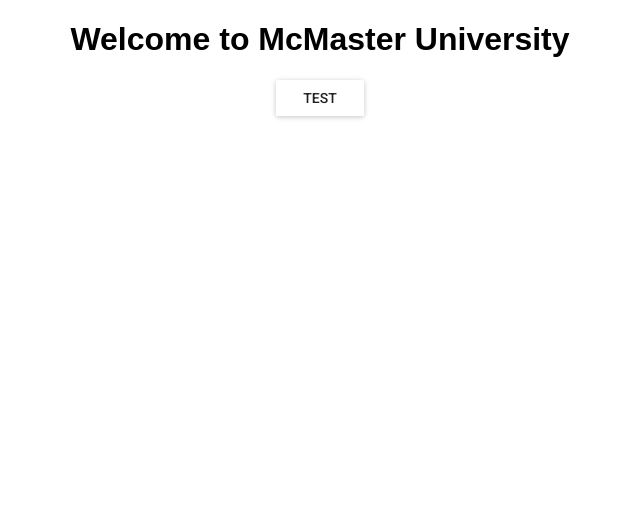
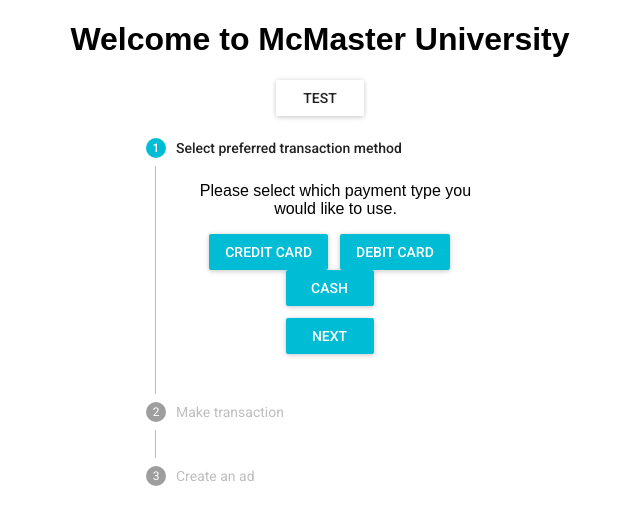
Before and after one commit to cgsheeh/4hc3_parking_meter, a React (Create React App) app: page / in a window 1280 px wide. Shown: the top 524 px of the page, without its empty margins (320-960 px from the left). Built offline with nearby package versions, Linux system fonts and the light colour scheme; what react-tap-event-plugin would draw is missing.

Commit message:
Stepper added with service to set payment type. First Draft.

```diff
--- a/src/App.js
+++ b/src/App.js
@@ -4,11 +4,167 @@
 import RaisedButton from 'material-ui/RaisedButton';
 import MuiThemeProvider from 'material-ui/styles/MuiThemeProvider';
 
+//
+import {
+  Step,
+  Stepper,
+  StepLabel,
+  StepContent,
+} from 'material-ui/Stepper';
+import FlatButton from 'material-ui/FlatButton';
+import FontIcon from 'material-ui/FontIcon';
+import ActionAndroid from 'material-ui/svg-icons/action/android';
+
 // Needed for onTouchTap
 // http://stackoverflow.com/a/34015469/988941
 import injectTapEventPlugin from 'react-tap-event-plugin';
 injectTapEventPlugin();
 
+class BuyMenu extends Component {
+  constructor(props) {
+    super(props);
+    debugger
+    this.state = {
+      finished: false,
+      stepIndex: 0,
+      paymentType: '',
+    };
+  }
+
+  componentDidUpdate(prevProps, prevState){
+    debugger
+  }
+
+  setPaymentType (event) {
+    const {stepIndex} = this.state;
+    debugger
+    console.log(this.state);
+    this.setState({
+      stepIndex: stepIndex + 1,
+      finished: stepIndex >= 2,
+      paymentType: event,
+    });
+    console.log(this.state.paymentType);
+  };
+
+  handlePrev = () => {
+    const {stepIndex} = this.state;
+    if (stepIndex > 0) {
+      this.setState({stepIndex: stepIndex - 1});
+    }
+  };
+
+
+
+renderStepActions(step) {
+    const {stepIndex} = this.state;
+
+    return (
+      <div style={{margin: '12px 0'}}>
+        <RaisedButton
+          label={stepIndex === 2 ? 'Finish' : 'Next'}
+          disableTouchRipple={true}
+          disableFocusRipple={true}
+          primary={true}
+          onTouchTap={this.handleNext}
+          style={{marginRight: 12}}
+        />
+        {step > 0 && (
+          <FlatButton
+            label="Back"
+            disabled={stepIndex === 0}
+            disableTouchRipple={true}
+            disableFocusRipple={true}
+            onTouchTap={this.handlePrev}
+          />
+        )}
+      </div>
+    );
+  }
+
+  render() {
+    const {finished, stepIndex} = this.state;
+
+    return (
+      <div className="BuyMenu" style={{maxWidth: 380, maxHeight: 400, margin: 'auto'}}>
+        <Stepper activeStep={stepIndex} orientation="vertical">
+          <Step>
+            <StepLabel>Select preferred transaction method</StepLabel>
+            <StepContent>
+              <p>
+                Please select which payment type you would like to use.
+              </p>
+              <div>
+
+              </div>
+
+                <RaisedButton
+                  label={'Credit Card'}
+                  disableTouchRipple={true}
+                  disableFocusRipple={true}
+                  primary={true}
+                  testValue={"Testing this shit"}
+                  onTouchTap={() => this.setPaymentType("credit")}
+
+                  style={{marginRight: 12}}
+                />
+                <RaisedButton
+                  label={'Debit Card'}
+                  disableTouchRipple={true}
+                  disableFocusRipple={true}
+                  primary={true}
+                  onTouchTap={() => this.setPaymentType("debit")}
+                  style={{marginRight: 12}}
+                />
+                <RaisedButton
+                  label={'Cash'}
+                  disableTouchRipple={true}
+                  disableFocusRipple={true}
+                  primary={true}
+                  onTouchTap={() => this.setPaymentType("coin")}
+                  style={{marginRight: 12}}
+                />
+
+              {this.renderStepActions(0)}
+            </StepContent>
+          </Step>
+          <Step>
+            <StepLabel>Make transaction</StepLabel>
+            <StepContent>
+              <p>Please insert your </p>
+              {this.renderStepActions(1)}
+            </StepContent>
+          </Step>
+          <Step>
+            <StepLabel>Create an ad</StepLabel>
+            <StepContent>
+              <p>
+                Try out different ad text to see what brings in the most customers,
+                and learn how to enhance your ads using features like ad extensions.
+                If you run into any problems with your ads, find out how to tell if
+                they're running and how to resolve approval issues.
+              </p>
+              {this.renderStepActions(2)}
+            </StepContent>
+          </Step>
+        </Stepper>
+        {finished && (
+          <p style={{margin: '20px 0', textAlign: 'center'}}>
+            <a
+              href="#"
+              onClick={(event) => {
+                event.preventDefault();
+                this.setState({stepIndex: 0, finished: false});
+              }}
+            >
+              Click here
+            </a> to reset the example.
+          </p>
+        )}
+      </div>
+    );
+  }
+}
 
 class MainMenuHeader extends Component {
   render() {
@@ -49,6 +205,7 @@
         <MainMenuHeader header_name="Welcome to McMaster University"/>
         <MainMenuBuy />
         <MainMenuOptions />
+        <BuyMenu />
       </div>
       </MuiThemeProvider>
     );
```
Also changed, not shown: src/credit_card_black_192x192.png (added).
